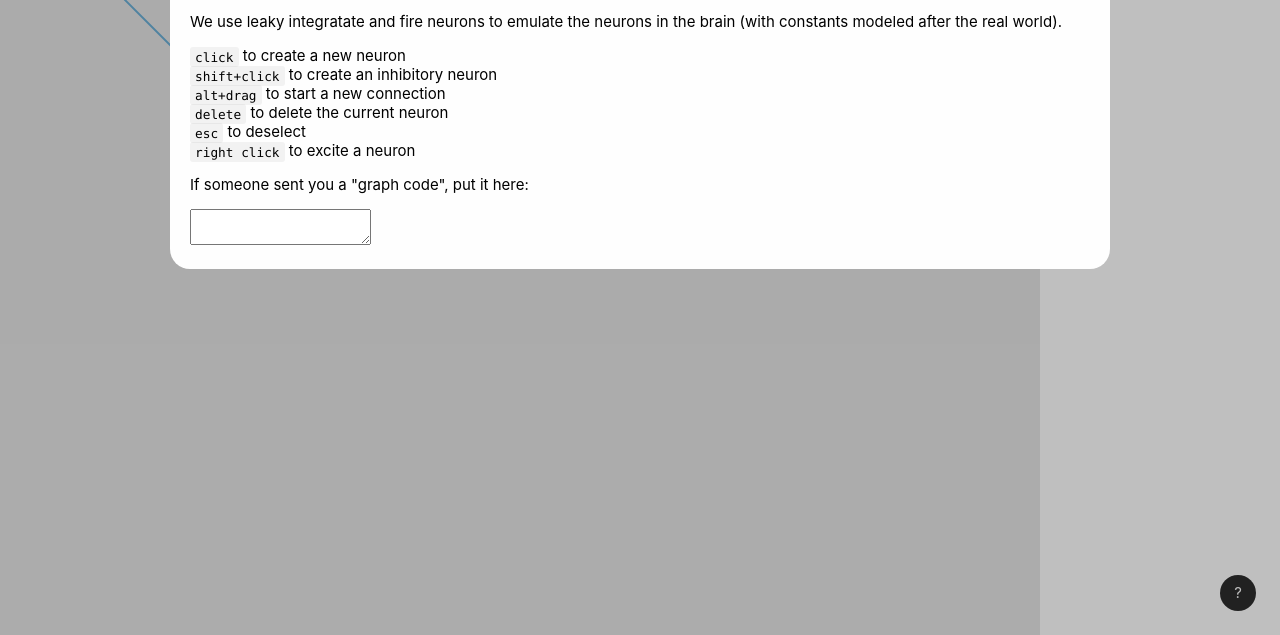
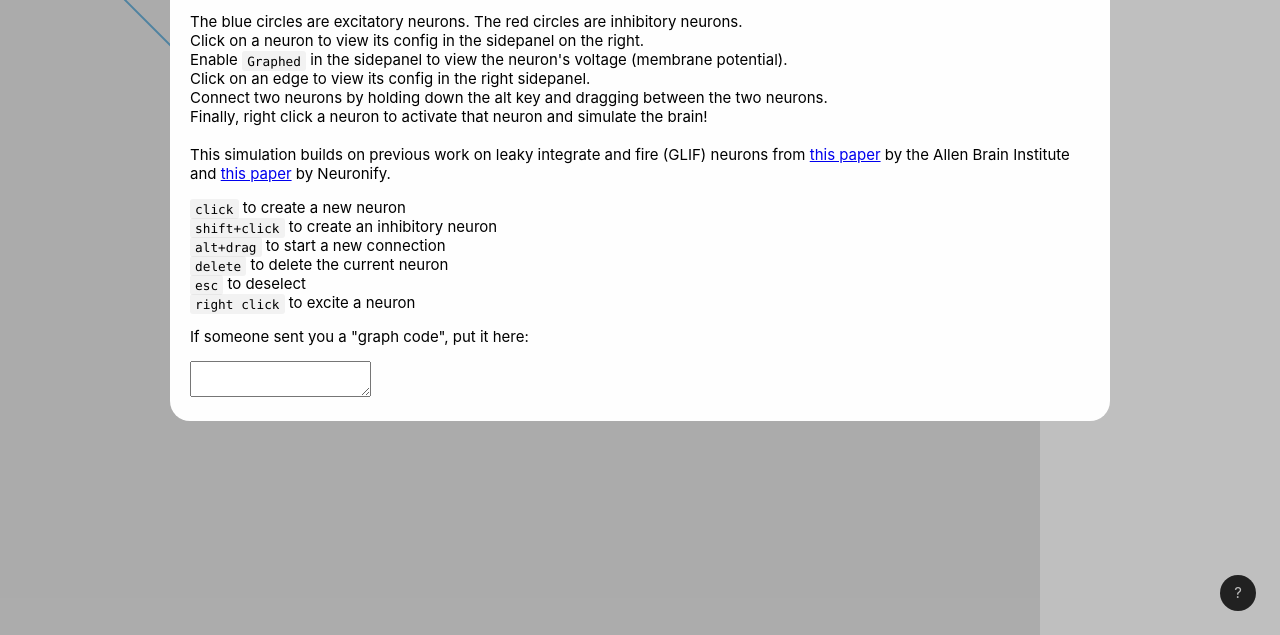
Before and after one commit to milomg/trisynaptic, a website: page index.html in a window 1280 px wide. Shown: the part 165-800 px from the top of the page. Drawn offline with Linux system fonts and the light colour scheme; a web font is replaced by a local one.

Commit message:
improvements to the site

```diff
--- a/index.html
+++ b/index.html
@@ -137,8 +137,29 @@
         <span class="close">&times;</span>
         <h1>Trisynaptic</h1>
         <p>
-          We use leaky integratate and fire neurons to emulate the neurons in
-          the brain (with constants modeled after the real world).
+          The blue circles are excitatory neurons. The red circles are
+          inhibitory neurons. <br />
+          Click on a neuron to view its config in the sidepanel on the right.
+          <br />
+          Enable <code>Graphed</code> in the sidepanel to view the neuron's
+          voltage (membrane potential).<br />
+          Click on an edge to view its config in the right sidepanel. <br />
+          Connect two neurons by holding down the alt key and dragging between
+          the two neurons. <br />
+          Finally, right click a neuron to activate that neuron and simulate the
+          brain!
+
+          <br /><br />
+          This simulation builds on previous work on leaky integrate and fire
+          (GLIF) neurons from
+          <a href="https://www.nature.com/articles/s41467-017-02717-4"
+            >this paper</a
+          >
+          by the Allen Brain Institute and
+          <a href="https://www.eneuro.org/content/4/2/ENEURO.0022-17.2017"
+            >this paper</a
+          >
+          by Neuronify.
         </p>
         <p>
           <code>click</code> to create a new neuron<br />
--- a/package.json
+++ b/package.json
@@ -13,11 +13,11 @@
   "license": "ISC",
   "dependencies": {
     "chokidar": "^3.4.0",
-    "esbuild": "^0.3.5",
+    "esbuild": "^0.4.3",
     "prettier": "^2.0.5",
     "servor": "^4.0.2"
   },
   "devDependencies": {
-    "eslint": "^7.0.0"
+    "eslint": "^7.1.0"
   }
 }
```
Also changed, not shown: .eslintrc.js, 1 other file.
